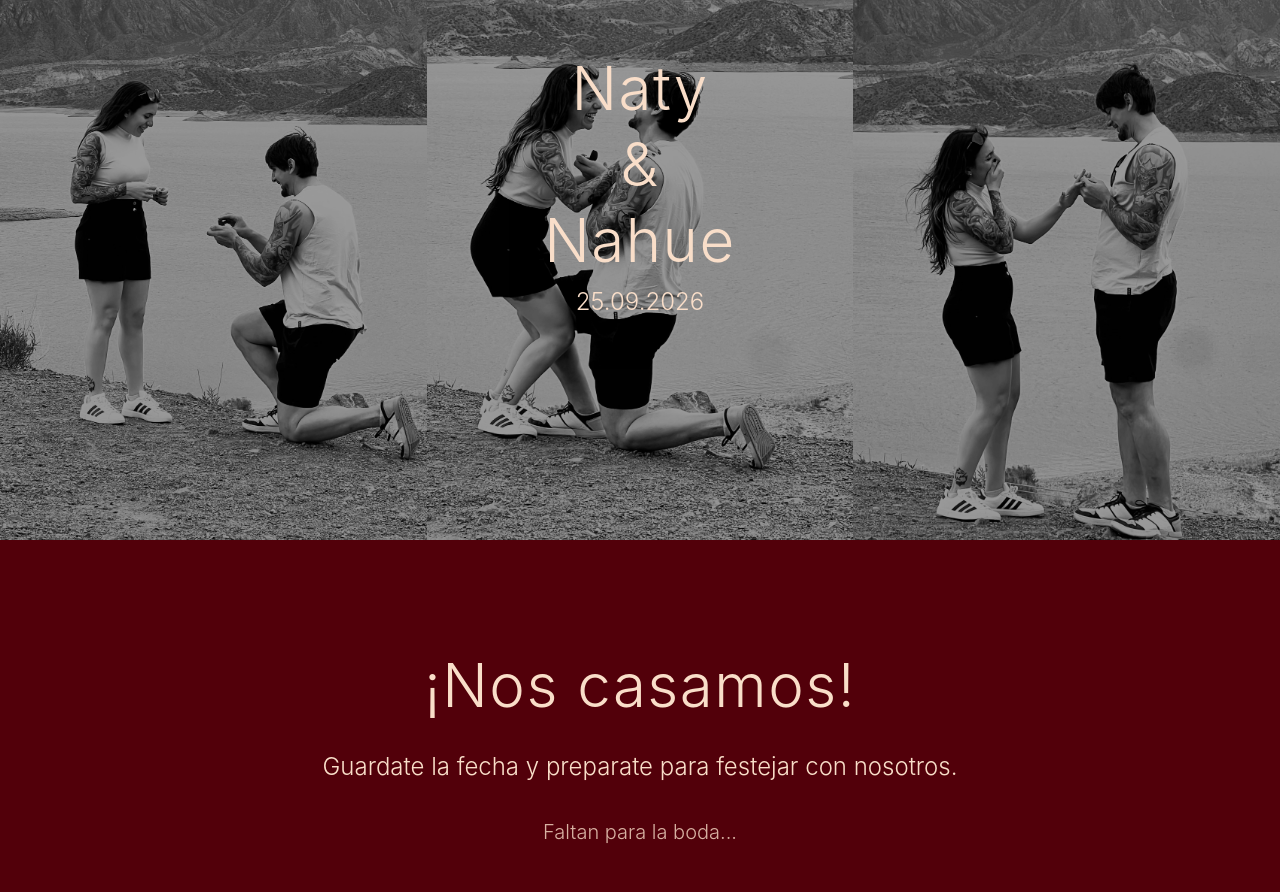
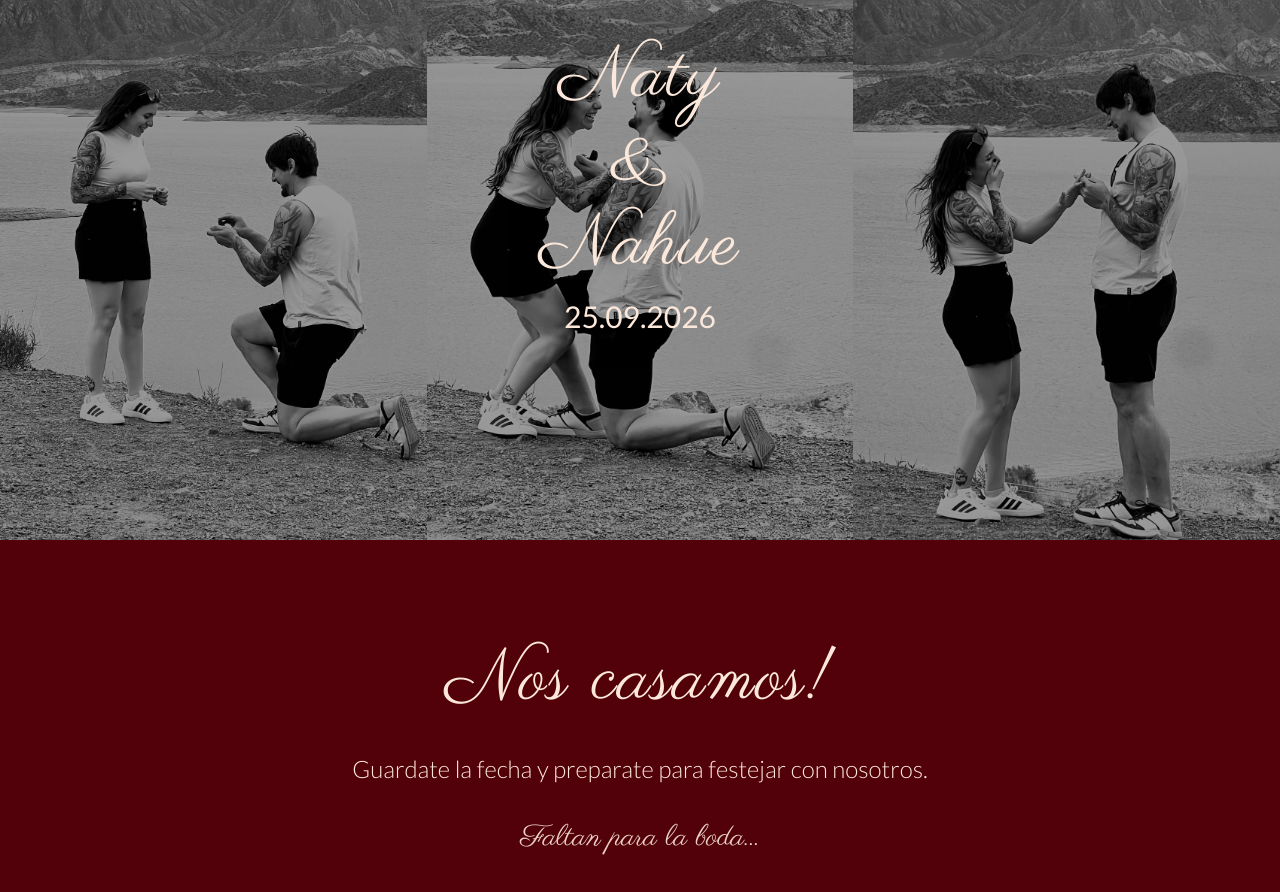
Before and after one commit to Nahue941/wedding, a React (Vite) app: page / in a window 1280 px wide. Shown: the part 140-1032 px from the top of the page. Built offline with nearby package versions, Linux system fonts and the light colour scheme; no server answers.

Commit message:
🎨 Change: Pallete Color

```diff
--- a/src/components/Hero/CountDownCard.jsx
+++ b/src/components/Hero/CountDownCard.jsx
@@ -16,7 +16,7 @@ export default function CountdownCard({ time }) {
               ${index !== items.length - 1 ? "after:absolute after:right-0 after:top-1/2 after:-translate-y-1/2 after:h-12 after:w-px after:bg-brand-text/25" : ""}
             `}
         >
-          <span className="text-3xl sm:text-4xl font-semibold text-brand-black">
+          <span className="text-3xl sm:text-4xl font-semibold text-brand-text">
             {item.value}
           </span>
           <span className="text-sm sm:text-base text-brand-text/85 mt-2">
--- a/src/components/Hero/Hero.jsx
+++ b/src/components/Hero/Hero.jsx
@@ -9,7 +9,10 @@ export default function Hero({ opened }) {
   ];
 
   return (
-    <Section className="relative overflow-hidden h-[80dvh] bg-brand-wine" centered={false}>
+    <Section
+      className="relative overflow-hidden h-[80dvh] bg-brand-wine"
+      centered={false}
+    >
       {opened && <HeroCarousel images={images} />}
 
       <div className="absolute inset-0 bg-black/40 pointer-events-none" />
@@ -17,17 +20,17 @@ export default function Hero({ opened }) {
       {/* Contenido encima */}
       <div className="absolute inset-0 z-10 flex items-center justify-center">
         <div className="text-center px-6 text-brand-cream">
-          <h1 className="text-4xl sm:text-6xl font-light tracking-wide mb-4">
+          <h1 className="font-parisienne text-5xl sm:text-7xl tracking-wide mb-3">
             Naty
           </h1>
-          <h1 className="text-4xl sm:text-6xl font-light tracking-wide mb-4">
+          <h1 className="font-parisienne text-5xl sm:text-7xl tracking-wide mb-3">
             &
           </h1>
-          <h1 className="text-4xl sm:text-6xl font-light tracking-wide mb-4">
+          <h1 className="font-parisienne text-5xl sm:text-7xl tracking-wide mb-4">
             Nahue
           </h1>
 
-          <h2 className="text-xl sm:text-2xl font-light mb-6">25.09.2026</h2>
+          <h2 className="font-lato text-2xl sm:text-3xl mb-6">25.09.2026</h2>
         </div>
       </div>
     </Section>
--- a/src/components/Sections/CeremonySection.jsx
+++ b/src/components/Sections/CeremonySection.jsx
@@ -8,7 +8,7 @@ export default function CeremonySection() {
           Ceremonia + Celebracion
         </h2>
 
-        <div className="w-full bg-brand-blush/35 rounded-xl py-6 px-4 mb-10">
+        <div className="w-full bg-brand-blush/65 rounded-xl py-6 px-4 mb-10">
           <div className="grid grid-cols-2 divide-x divide-brand-smoke/30">
             <div className="flex flex-col items-center justify-center">
               <span className="text-3xl font-medium text-brand-black">25</span>
@@ -18,7 +18,9 @@ export default function CeremonySection() {
             </div>
 
             <div className="flex flex-col items-center justify-center">
-              <span className="text-3xl font-medium text-brand-black">20:00</span>
+              <span className="text-3xl font-medium text-brand-black">
+                20:00
+              </span>
               <span className="text-sm tracking-wide text-brand-black mt-1">
                 HORAS
               </span>
--- a/src/components/Sections/DateSection.jsx
+++ b/src/components/Sections/DateSection.jsx
@@ -8,26 +8,22 @@ export default function DateSection() {
   return (
     <Section className="bg-brand-wine px-6 text-brand-cream" id="date">
       <div className="max-w-4xl w-full text-center text-brand-cream">
-        {/* Título */}
-        <h2 className="text-4xl sm:text-6xl font-light tracking-wide mb-8">
-          ¡Nos casamos!
+        <h2 className="font-parisienne text-5xl sm:text-7xl tracking-wide mb-8">
+          Nos casamos!
         </h2>
 
-        {/* Subtexto */}
         <p className="text-lg sm:text-2xl font-light mb-8 leading-relaxed">
           Guardate la fecha y preparate para festejar con nosotros.
         </p>
 
-        <p className="text-lg sm:text-xl font-light mb-12 opacity-80">
+        <p className="font-parisienne text-2xl sm:text-3xl mb-12 opacity-90">
           Faltan para la boda...
         </p>
 
-        {/* Countdown */}
         <div className="bg-brand-cream text-brand-black rounded-2xl shadow-xl py-4 px-4 sm:px-10 mb-12">
           <Countdown targetDate={weddingDate} />
         </div>
 
-        {/* Botón calendar */}
         <a
           href="/boda-naty-nahue.ics"
           download="boda-naty-nahue.ics"
@@ -40,14 +36,11 @@ export default function DateSection() {
             text-lg
             tracking-wide
             shadow-md
-
             transition-all duration-300 ease-out
             cursor-pointer
-
             hover:bg-brand-blush
             hover:scale-105
             hover:shadow-xl
-
             active:scale-95
             "
         >
--- a/src/index.css
+++ b/src/index.css
@@ -1,14 +1,28 @@
+@import url("https://fonts.googleapis.com/css2?family=Lato:wght@300;400;700&family=Parisienne&display=swap");
 @import "tailwindcss";
 
 @theme {
   --color-brand-wine: #52000a;
-  --color-brand-cream: #f9dec9;
+  --color-brand-cream: #fbe8da;
   --color-brand-smoke: #6d696a;
-  --color-brand-blush: #fcb3b0;
+  --color-brand-blush: #667761;
   --color-brand-text: #3d0007;
   --color-brand-black: #141414;
+  --font-parisienne: "Parisienne", cursive;
+  --font-lato: "Lato", sans-serif;
 }
 
 html {
   scroll-behavior: smooth;
 }
+
+body {
+  font-family: var(--font-lato);
+}
+
+button,
+input,
+select,
+textarea {
+  font-family: inherit;
+}
```
